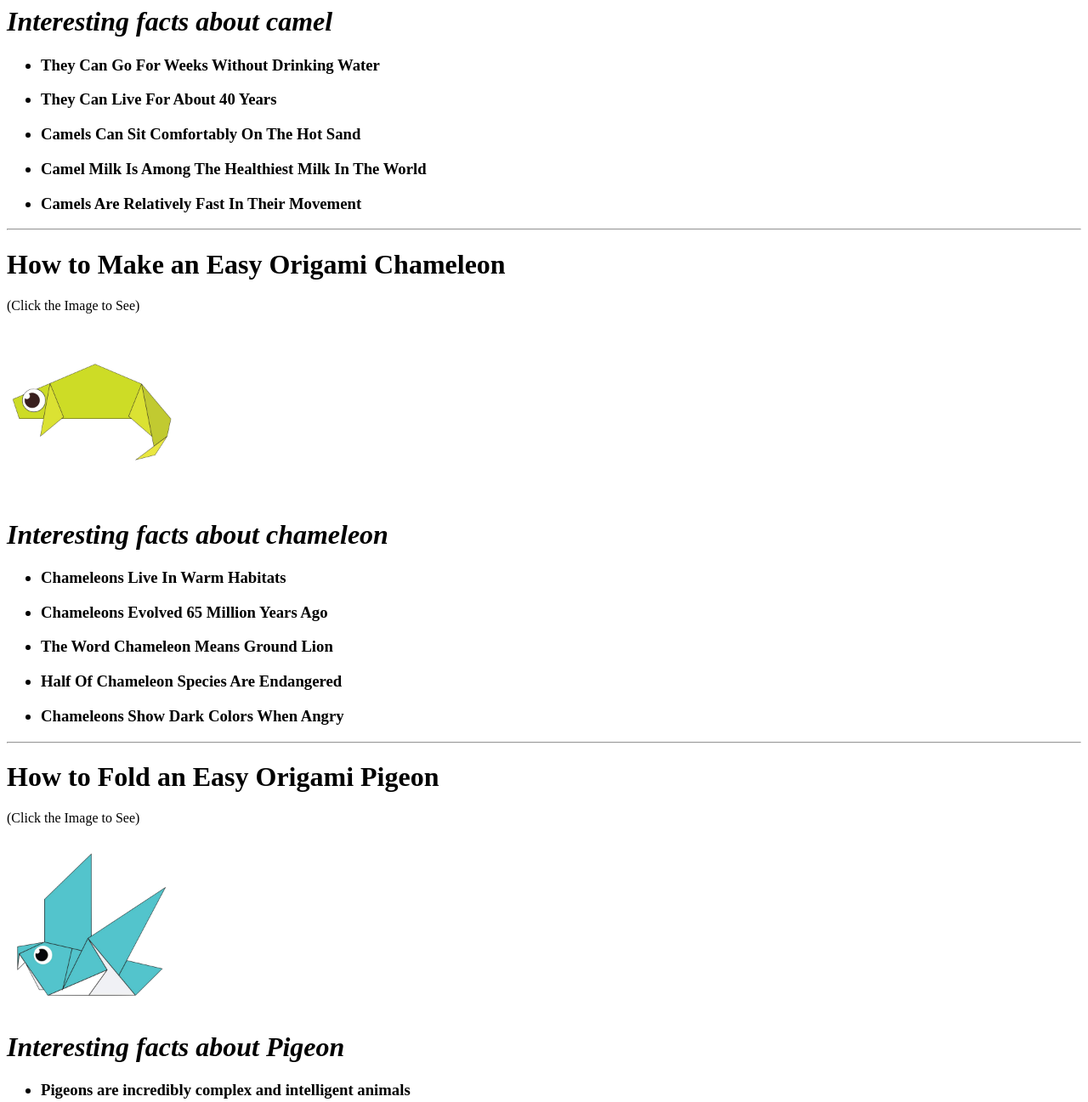
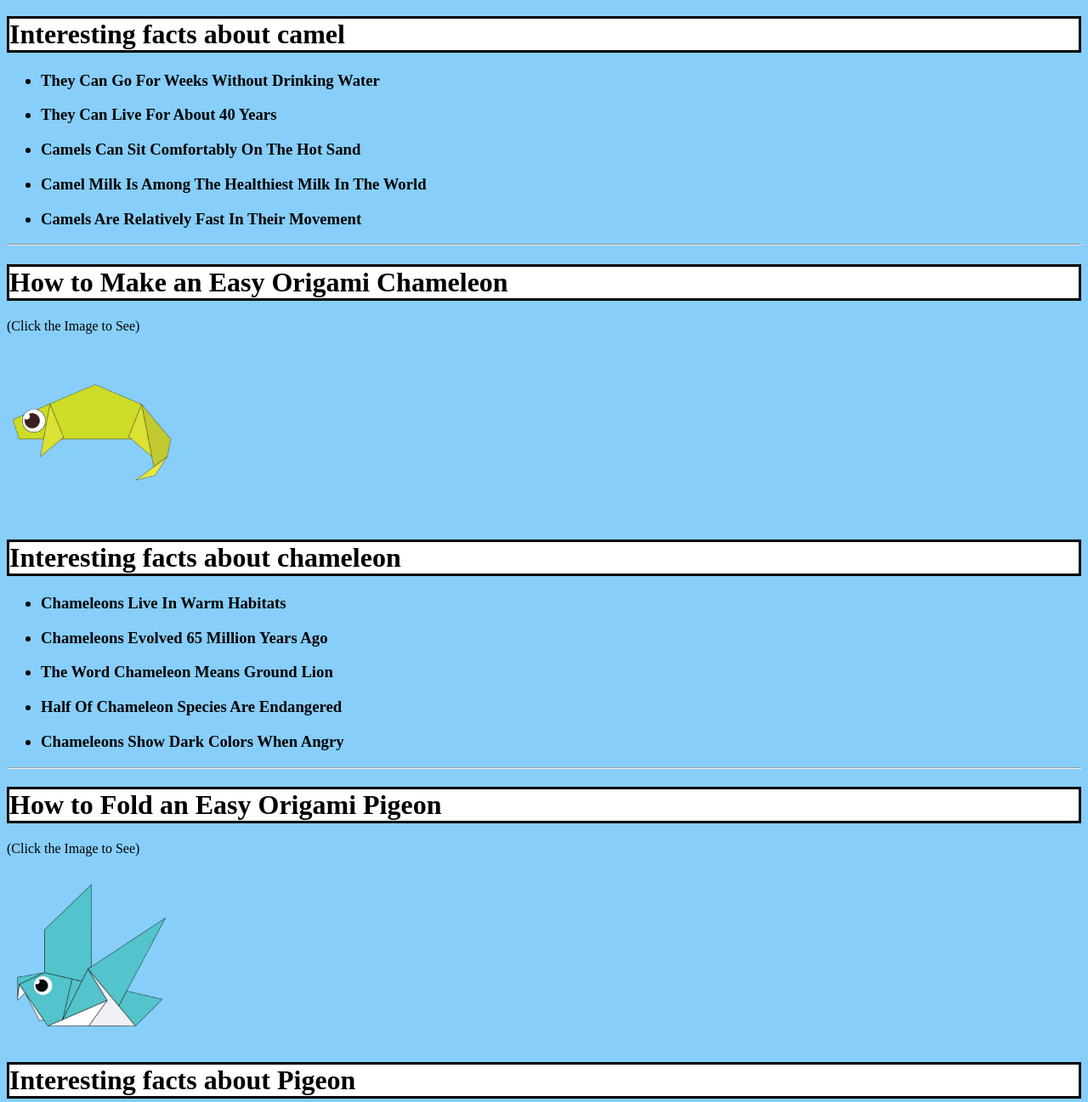
Before and after one commit to PranjalbaZala123/Origami-Website-Design-part-1-Final, a plain HTML site: page index.html in a window 1280 px wide. Shown: the part 440-1737 px from the top of the page at 85% size. Drawn offline with Linux system fonts and the light colour scheme.

Commit message:
Update index.html

```diff
--- a/index.html
+++ b/index.html
@@ -5,7 +5,17 @@
             Origami Website
         </title>
         <style>
+         h1{
+             color: black;
 
+         }
+         h1{
+             border : solid;
+             background: white;
+         }
+            *{
+                background-color: lightskyblue;
+            }
         </style>
     </head>
     <body>
@@ -18,7 +28,7 @@
        <p>(Click the Image to See)</p>
        <a href="https://origami.me/camel/"target="_blank">
         <img src="camel.png" width=200 height=200></a>
-        <h1><i>Interesting facts about camel</i></h1>
+        <h1>Interesting facts about camel</h1>
         <ul>
            <h3><li>They Can Go For Weeks Without Drinking Water</li></h3>
            <h3><li>They Can Live For About 40 Years</li></h3>
@@ -28,12 +38,13 @@
 
         </ul>
 
+
         <hr>
         <h1>How to Make an Easy Origami Chameleon</h1>
         <p>(Click the Image to See)</p>
         <a href="http://origami.me/chameleon/"target="_blank">
          <img src="chameleon.png" width=200 height=200></a>
-         <h1><i>Interesting facts about chameleon</i></h1>
+         <h1>Interesting facts about chameleon</h1>
 
          <ul>
             <h3><li>Chameleons Live In Warm Habitats</li></h3>
@@ -44,12 +55,13 @@
 
         </ul>
 
+
         <hr>
         <h1>How to Fold an Easy Origami Pigeon</h1>
         <p>(Click the Image to See)</p>
         <a href="http://origami.me/pigeon/"target="_blank">
          <img src="pigeon.png" width=200 height=200></a>
-         <h1><i>Interesting facts about Pigeon</i></h1>
+         <h1>Interesting facts about Pigeon</h1>
 
          <ul>
             <h3><li>Pigeons are incredibly complex and intelligent animals</li></h3>
@@ -60,12 +72,13 @@
 
         </ul>
 
+
         <hr>
         <h1>How to Make an Easy Origami Teddy Bear</h1>
         <p>(Click the Image to See)</p>
         <a href="http://origami.me/teddy-bear/"target="_blank">
          <img src="teddy.png" width=200 height=200></a>
-         <h1><i>Interesting facts about Teddy Bear</i></h1>
+         <h1>Interesting facts about Teddy Bear</h1>
 
          <ul>
             <h3><li>The old and rare Teddy Bears are highly valuable</li></h3>
@@ -82,7 +95,7 @@
         <p>(Click the Image to See)</p>
         <a href="http://origami.me/panda/"target="_blank">
          <img src="panda.png" width=200 height=200></a>
-         <h1><i>Interesting facts about Panda</i></h1>
+         <h1>Interesting facts about Panda</h1>
 
          <ul>
             <h3><li>They Have a great Camouflage for their Environment</li></h3>
@@ -93,12 +106,13 @@
 
         </ul>
 
+
         <hr>
         <h1>How to Make an Easy Origami Flying Cicada</h1>
         <p>(Click the Image to See)</p>
         <a href="http://origami.me/flying-cicada/"target="_blank">
          <img src="cicada.png" width=200 height=200></a>
-         <h1><i>Interesting facts about Flying Cicada</i></h1>
+         <h1>Interesting facts about Flying Cicada</h1>
 
          <ul>
             <h3><li>There are 15 Broods Of Cicadas on Record</li></h3>
```
